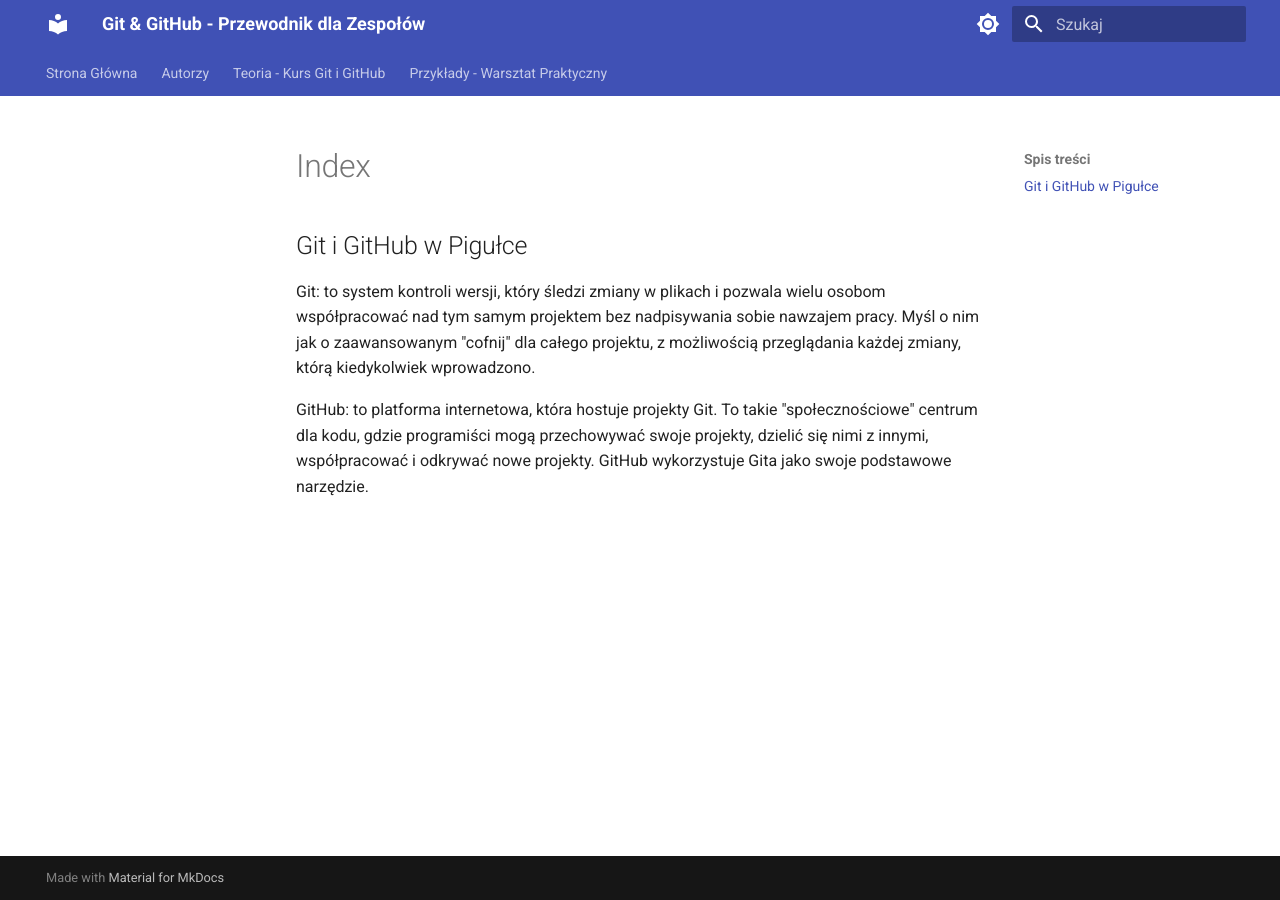
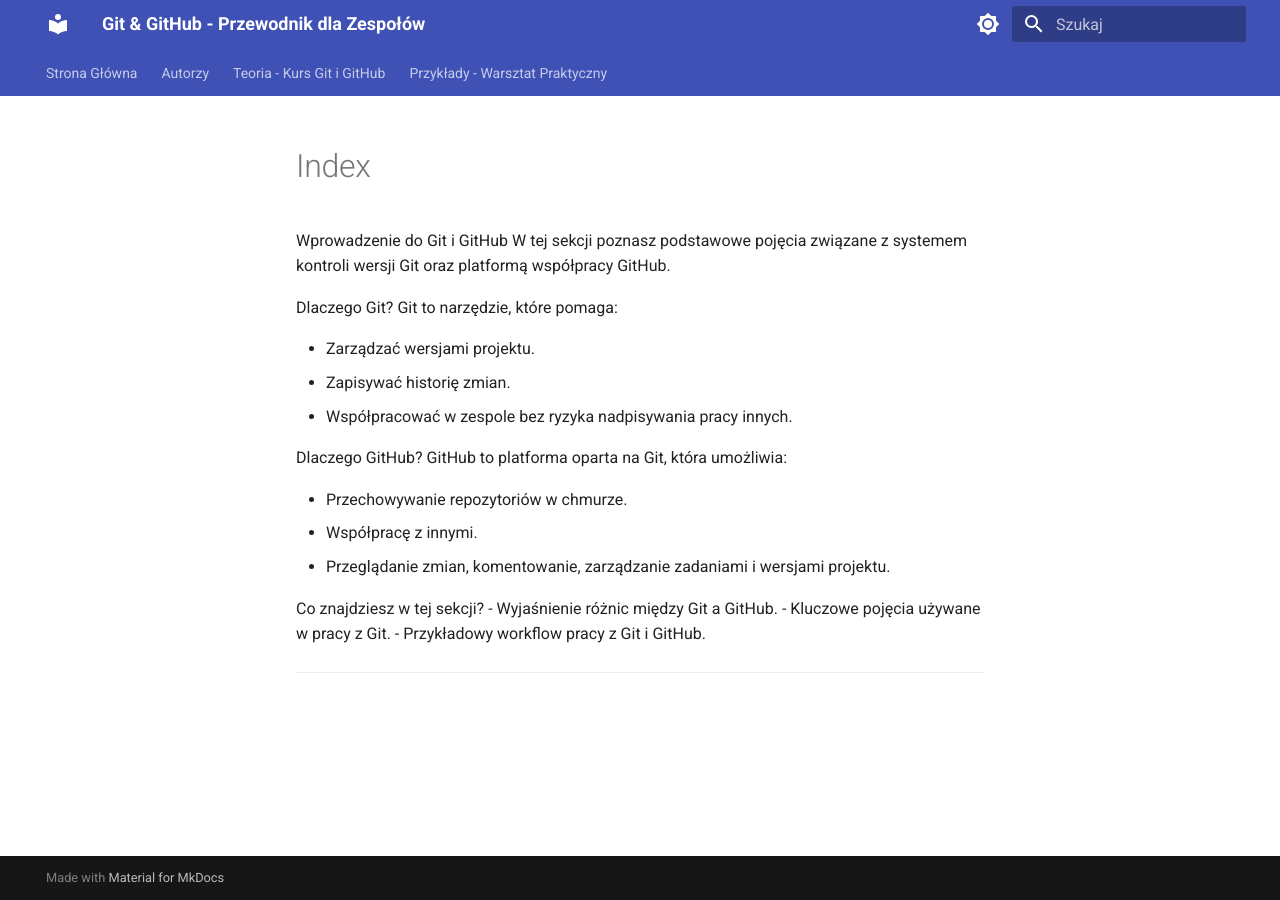
Before and after one commit to Snozlyy11/projekt-git-github-prod, an MkDocs documentation site: the page built from docs/teoria/index.md, in a window 1280 px wide. Built offline with MkDocs 1.6.1 and Material for MkDocs 9.7.7, drawn with Linux system fonts in a browser that asks for light colours.

Commit message:
Update sturktury

```diff
--- a/docs/teoria/index.md
+++ b/docs/teoria/index.md
@@ -1,12 +1,23 @@
-Git i GitHub w Pigułce
-----------------------
+Wprowadzenie do Git i GitHub
+W tej sekcji poznasz podstawowe pojęcia związane z systemem kontroli wersji Git oraz platformą współpracy GitHub.
 
+Dlaczego Git?
+Git to narzędzie, które pomaga:
 
-Git: to system kontroli wersji, który śledzi zmiany w plikach i pozwala wielu osobom
-współpracować nad tym samym projektem bez nadpisywania sobie nawzajem pracy. Myśl o nim
-jak o zaawansowanym "cofnij" dla całego projektu, z możliwością przeglądania każdej zmiany,
-którą kiedykolwiek wprowadzono.
+- Zarządzać wersjami projektu.
+- Zapisywać historię zmian.
+- Współpracować w zespole bez ryzyka nadpisywania pracy innych.
 
-GitHub: to platforma internetowa, która hostuje projekty Git. To takie "społecznościowe" centrum
-dla kodu, gdzie programiści mogą przechowywać swoje projekty, dzielić się nimi z innymi,
-współpracować i odkrywać nowe projekty. GitHub wykorzystuje Gita jako swoje podstawowe narzędzie.
+Dlaczego GitHub?
+GitHub to platforma oparta na Git, która umożliwia:
+
+- Przechowywanie repozytoriów w chmurze.
+- Współpracę z innymi.
+- Przeglądanie zmian, komentowanie, zarządzanie zadaniami i wersjami projektu.
+
+Co znajdziesz w tej sekcji?
+- Wyjaśnienie różnic między Git a GitHub.
+- Kluczowe pojęcia używane w pracy z Git.
+- Przykładowy workflow pracy z Git i GitHub.
+
+---
```
Also changed, not shown: docs/teoria/pojecia.md (added, +46 -0 lines), docs/teoria/teoria_v3.md (deleted, +0 -209 lines).
